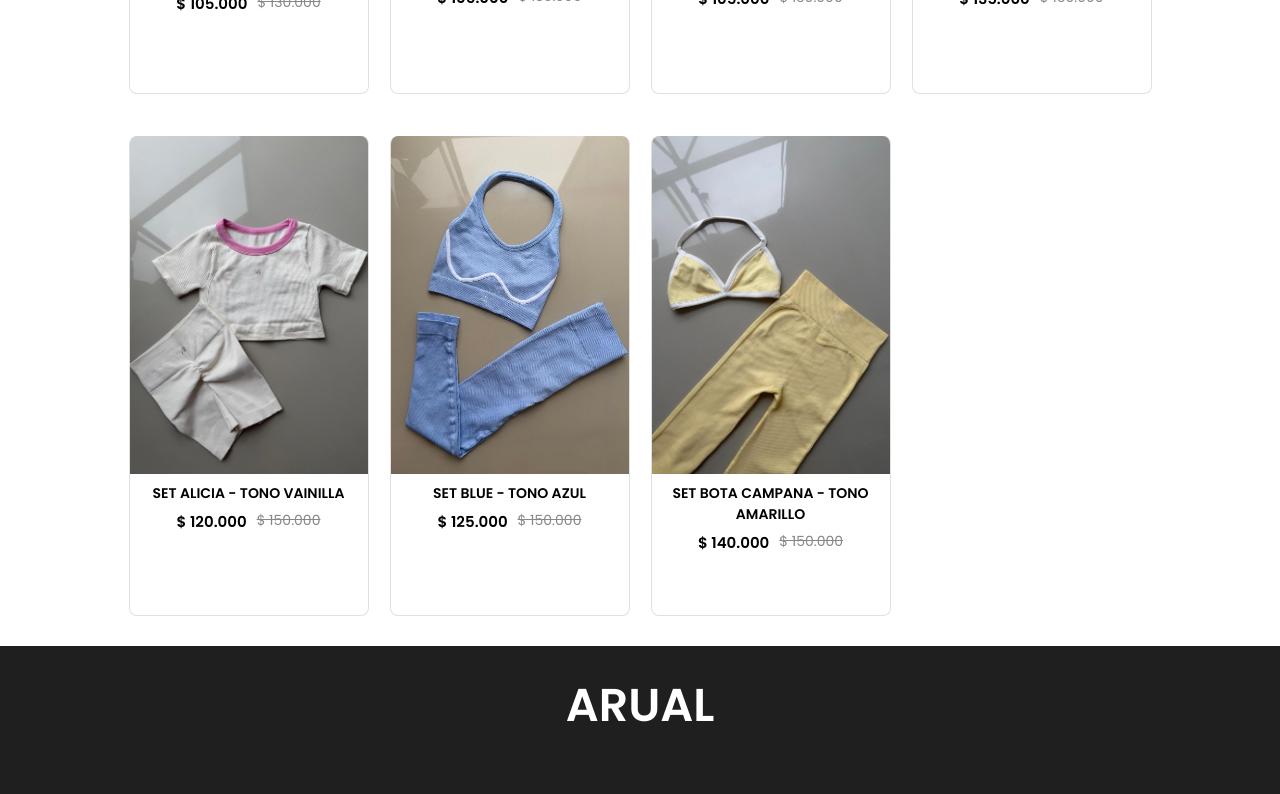
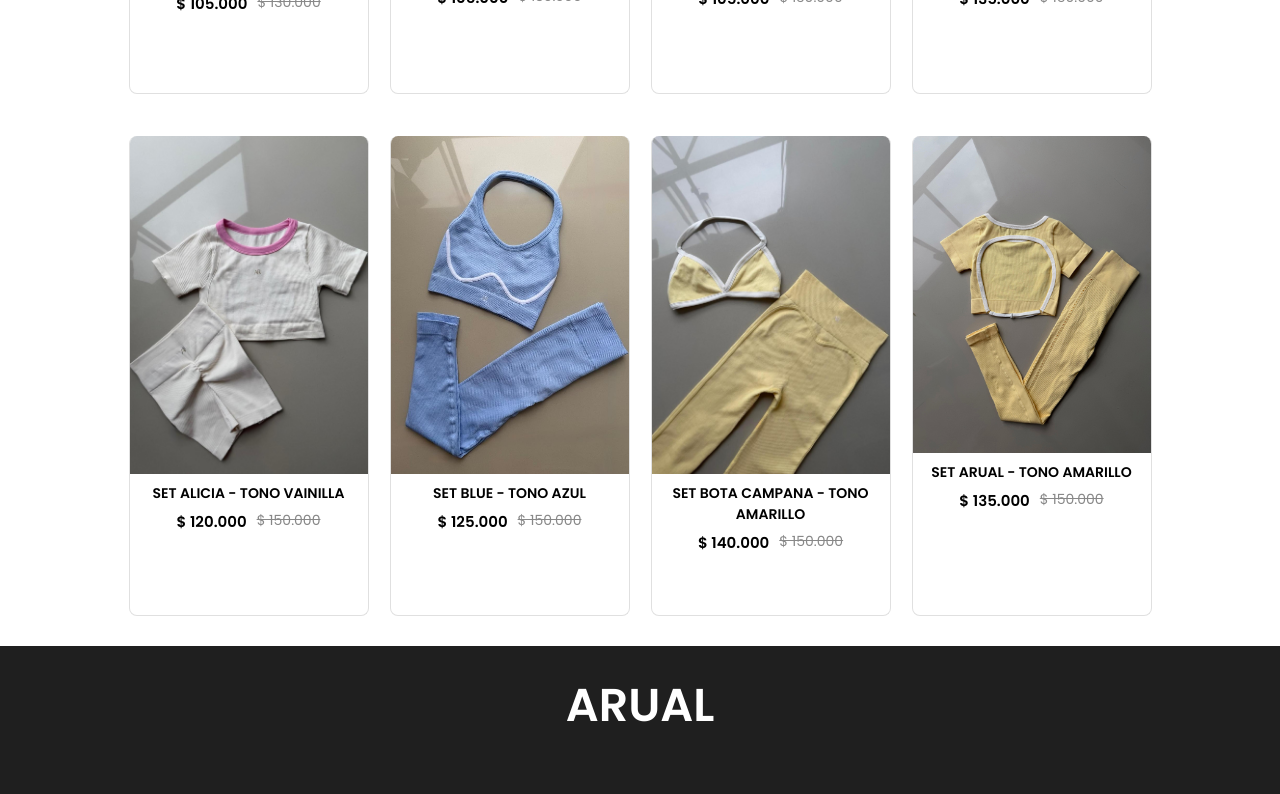
Before and after one commit to luis13xd/arual, a React (Create React App) app: page /sets in a window 1280 px wide. Shown: the part 500-1294 px from the top of the page. Built offline with nearby package versions, Linux system fonts and the light colour scheme.

Commit message:
añadimosd set amarillo

```diff
--- a/src/Components/Assets/all_product.js
+++ b/src/Components/Assets/all_product.js
@@ -806,6 +806,26 @@ let all_product = [
       XL: false,
     },
   },
+  {
+    id: 409,
+    name: "SET ARUAL - TONO AMARILLO",
+    category: "sets",
+    description: "Material suave y de alta calidad",
+    image: setamarillos1,
+    image2: setamarillos2,
+    image3: setamarillos3,
+    image4: setamarillos4,
+    new_price: 135000,
+    old_price: 150000,
+    offer: false,
+    sizes: {
+      XS: false,
+      S: true,
+      M: true,
+      L: false,
+      XL: false,
+    },
+  },
 
   // ---------------------------- Categoria 5 ACCESORIOS -----------------------------
   {
```
